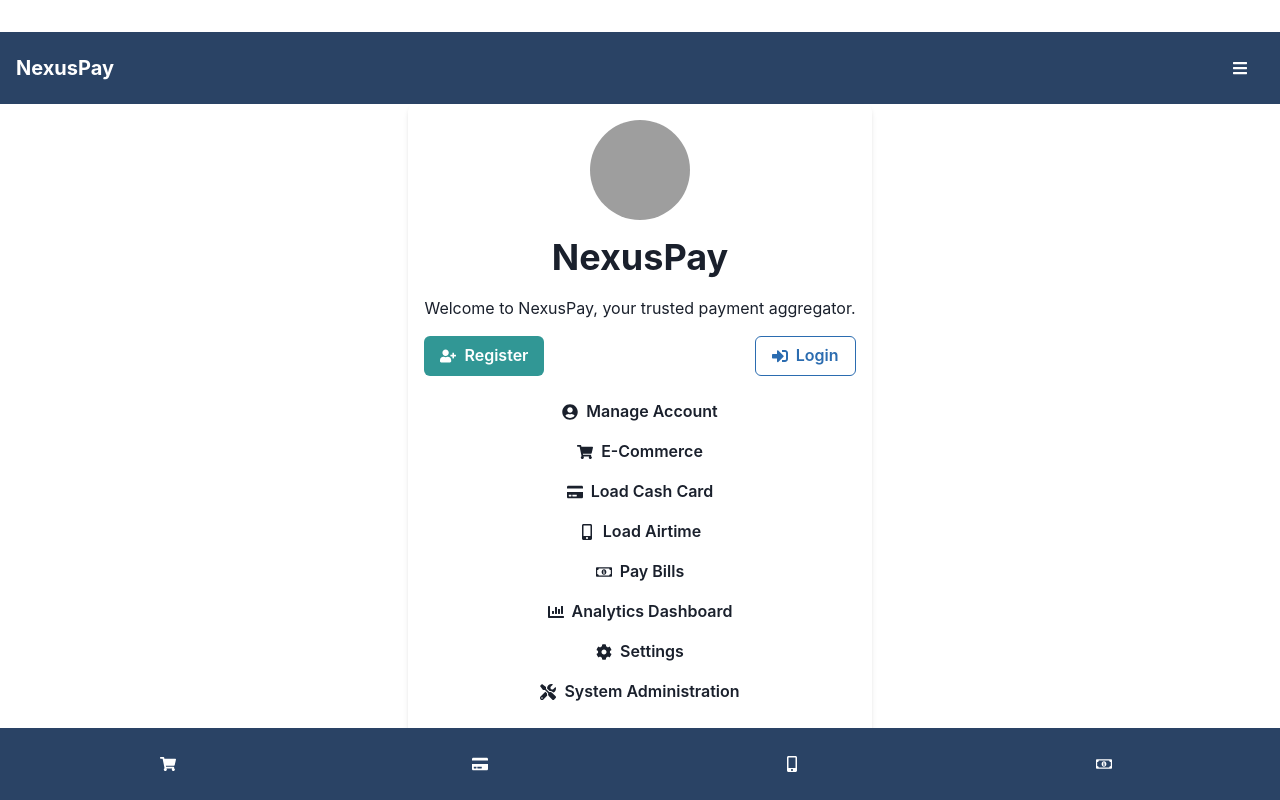
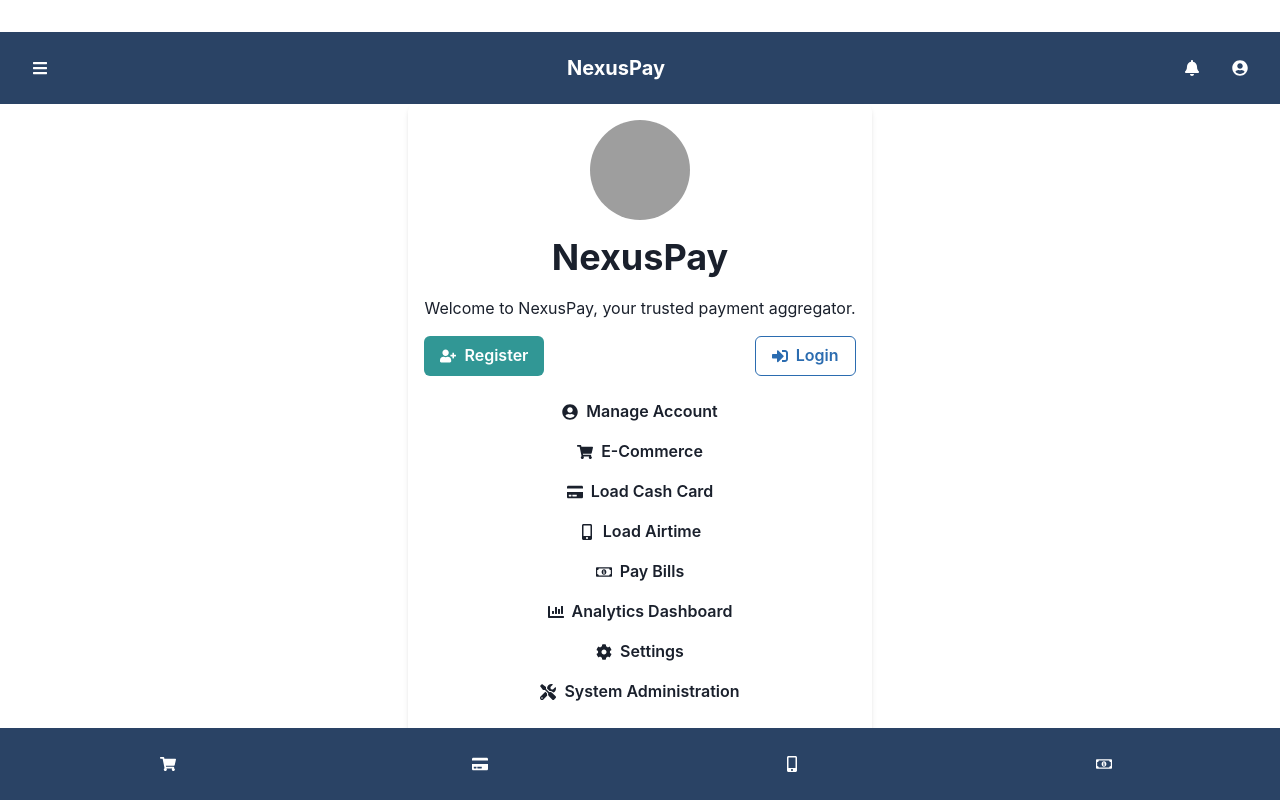
Before and after one commit to GPT-Engineer-App/nexuspay-aggregator, a React (Vite) app: page / in a window 1280 px wide. Built offline with nearby package versions, Linux system fonts and the light colour scheme; grey boxes are pictures that could not be loaded.

Commit message:
Updated the header layout in the Index page to center the logo text, move the menu icon to the left, and add notifications and messaging icons on the right.
Prompt: notifications and messaging icons also on the righ side of the header, the menu on left side and the logo text at the center

```diff
--- a/src/pages/Index.jsx
+++ b/src/pages/Index.jsx
@@ -20,10 +20,20 @@ const Index = () => {
   return (
     <Flex direction="column" align="center" justify="center" h="100vh">
       <Flex bg="blue.800" w="full" p={4} color="white" align="center" justify="space-between">
-        <Heading size="md">NexusPay</Heading>
         <Button onClick={onOpen} variant="ghost" color="white">
           <FaBars />
         </Button>
+        <Heading size="md" flex="1" textAlign="center">
+          NexusPay
+        </Heading>
+        <Flex>
+          <Button variant="ghost" color="white">
+            <FaBell />
+          </Button>
+          <Button variant="ghost" color="white">
+            <FaUserCircle />
+          </Button>
+        </Flex>
       </Flex>
       <Drawer isOpen={isOpen} placement="left" onClose={onClose}>
         <DrawerOverlay />
```
